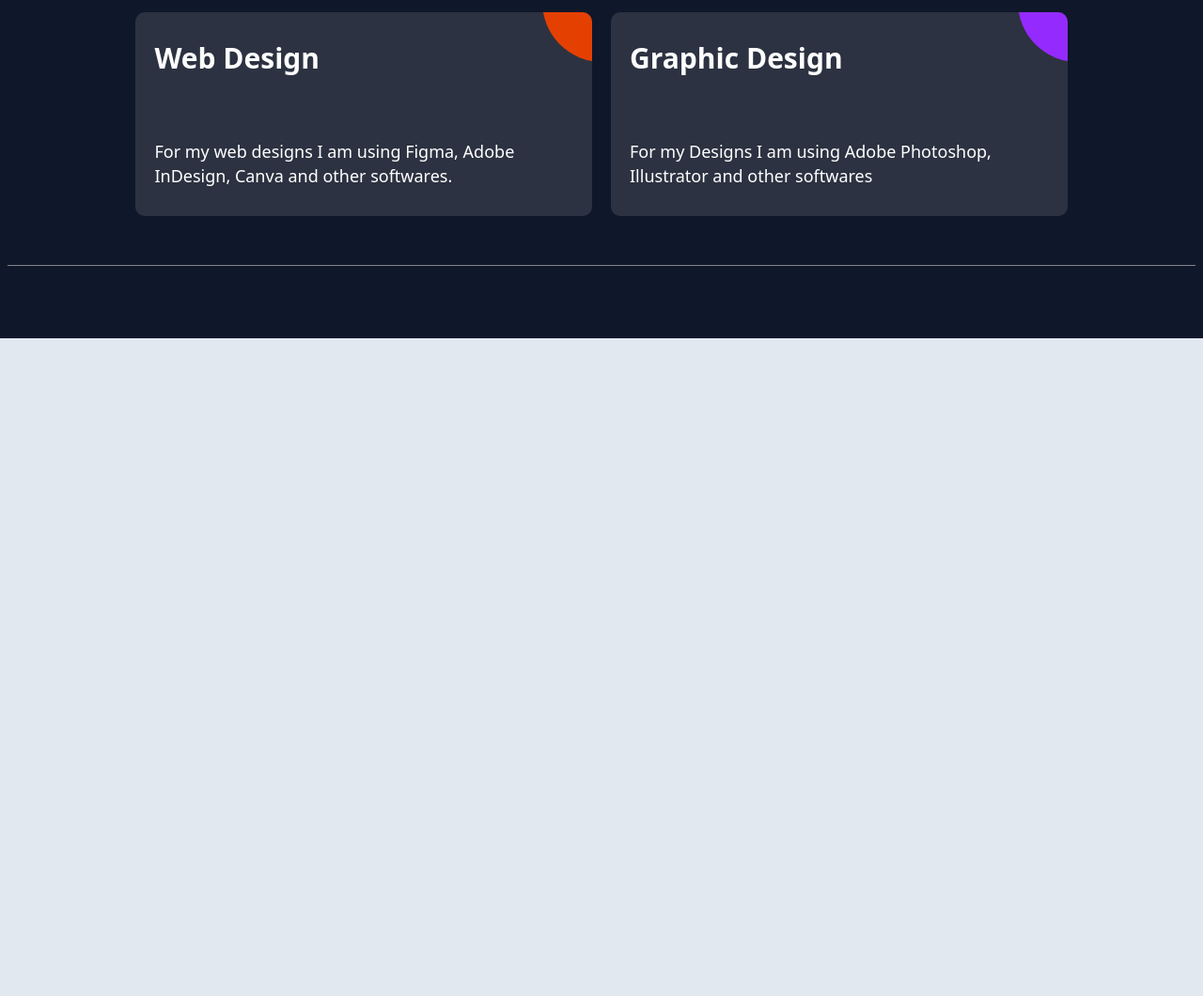
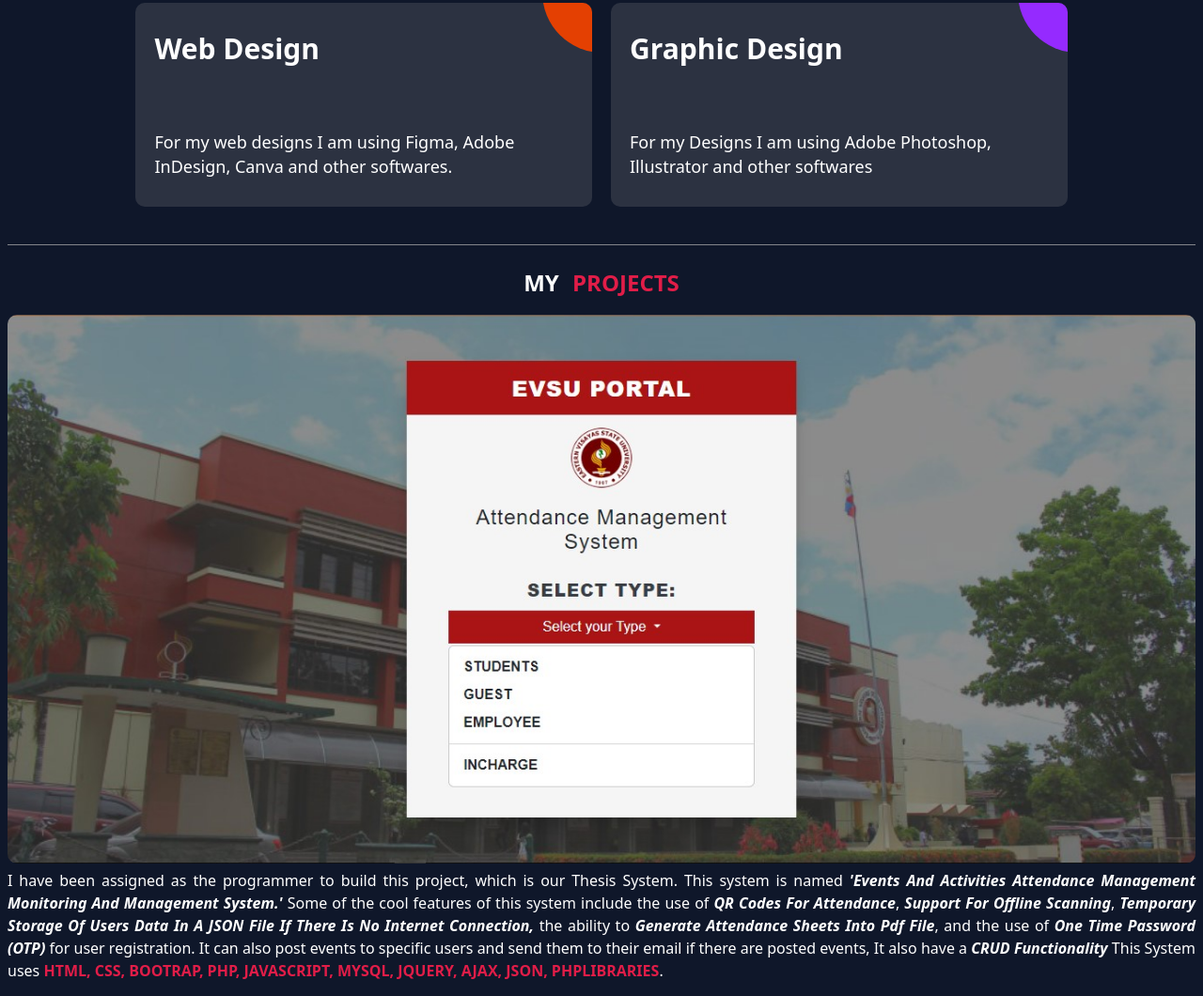
Before and after one commit to dhemz21/dhemz_portfolio, a plain HTML site: page index.html in a window 1280 px wide. Shown: the part 1734-2794 px from the top of the page at 94% size. Before the commit the page ends 2094 px from the top, so only its background shows below. Drawn offline with Linux system fonts and the light colour scheme.

Commit message:
Updated 23/8/2023

```diff
--- a/index.html
+++ b/index.html
@@ -64,8 +64,10 @@
                 </p>
                 <div class="section__contact__links">
                     <a href="https://github.com/dhemz21" target="_blank"><i class="fa-brands fa-github"></i></a>
-                    <a href="https://www.facebook.com/dhemz21.omp" target="_blank"><i class="fa-brands fa-facebook"></i></a>
-                    <a href="https://www.linkedin.com/in/dhemler-omapas-0093281b9" target="_blank"><i class="fa-brands fa-linkedin"></i></a>
+                    <a href="https://www.facebook.com/dhemz21.omp" target="_blank"><i
+                            class="fa-brands fa-facebook"></i></a>
+                    <a href="https://www.linkedin.com/in/dhemler-omapas-0093281b9" target="_blank"><i
+                            class="fa-brands fa-linkedin"></i></a>
                 </div>
             </div>
             <div class="section__introduction">
@@ -92,7 +94,9 @@
             </div>
             <div class="section2__about">
                 <div class="section2__img">
-                    <h1>About <span class="section__span">me</span></h1>
+                    <h1>
+                        About<span class="section__span">me</span>
+                    </h1>
                     <img src="img/dhemz.jpg" alt="">
                 </div>
                 <p>I believe my unique experiences have shaped me into the person I am today and have greatly
@@ -134,10 +138,10 @@
         </div>
     </section>
     <section id="services" class="main__page2">
-        <div class="section2 container">
+        <div class="section3 container">
             <div class="section2__heading">
                 <h1>
-                    My<span class="section__span">Services</span>
+                    My<span class="section__span"> Services</span>
                 </h1>
             </div>
             <div class="section2__main__box">
@@ -197,32 +201,42 @@
                     </a>
                 </div>
             </div>
-            <hr class="section__span">
+            <hr class="section2__hr">
         </div>
     </section>
     <section id="projects" class="main__page2">
-
+        <div class="section4 container">
+            <div class="section2__heading">
+                <h1>
+                    My<span class="section__span"> Projects</span>
+                </h1>
+            </div>
+            <div class="section4__projects">
+                <div class="evsu__system">
+                    <img src="project/Project1.jpg" alt="My project">
+                    <p class="evsu__system__info">
+                       I have been assigned as the programmer to build this project, which is our Thesis System. This system is named
+                       <strong>
+                        'Events and Activities Attendance Management Monitoring and Management System.'
+                       </strong>
+                        Some of the cool features of this system include the use of <strong>QR codes for attendance</strong>,
+                       <strong> support for offline scanning</strong>, <strong>temporary storage of users data in a JSON file if there is no internet
+                        connection,</strong> the ability to <strong>generate attendance sheets into pdf file</strong>, and the use of <strong>One Time Password (OTP)</strong> for user
+                        registration. It can also post events to specific users and send them to their email if there are posted
+                        events, It also have a <strong>CRUD functionality</strong> This System uses <b>HTML, CSS, BOOTRAP, PHP, JAVASCRIPT, MYSQL, jquery, ajax, json, phplibraries</b>.
+                    </p>
+                    <img src="project/Project2.jpg" alt="My project">
+                    <p class="evsu__system__info">
+                        I have been assigned as the programmer to build this project, <strong>PhilHealth System</strong>, This system I built when
+                        I was on OJT on Philhealth. The features of this system can <strong>generate document copy in pdf file</strong>, it uses <strong>One Time Password (OTP)</strong> for employee registration.
+                        Every document has a unique code based on the date that the file was upladed, It also have a CRUD functionality, This system uses
+                        <b>HTML, CSS, BOOTRAP, PHP, JAVASCRIPT, MYSQL, jquery, ajax, phplibraries</b>.
+                     </p>
+                </div>
+            </div>
+        </div>
     </section>
-    <script>
-    document.addEventListener("DOMContentLoaded", function() {
-    const navLinks = document.querySelectorAll(".navbar__menu a");
-
-    navLinks.forEach(link => {
-      link.addEventListener("click", function(event) {
-        event.preventDefault();
-        const targetId = this.getAttribute("href");
-        console.log("Target ID:", targetId); // Add this line
-        const targetElement = document.querySelector(targetId);
-        if (targetElement) {
-          window.scrollTo({
-            top: targetElement.offsetTop - 50, // Adjust scroll position if you have a fixed header
-            behavior: "smooth"
-          });
-        }
-      });
-    });
-});
-    </script>
+    <script src="src/js/srollEvent.js"></script>
 </body>
 
 </html>
--- a/src/css/main-style.css
+++ b/src/css/main-style.css
@@ -97,6 +97,7 @@
 }
 .section__span{
     color: var(--clr-rose600);
+    margin-left: 8px;
 }
 .section__introduction h5{
     text-align: center;
@@ -191,7 +192,7 @@
     position: relative;
     background: var(--clr-slate900);
     height: 100%;
-    padding-bottom: var(--size-4xl);
+    padding-bottom: var(--size-2xl);
 }
 .section2__bg__rocket img{
     width: 900px;
@@ -272,11 +273,11 @@
     padding: 30px 0;
   }
 .section2__heading h1{
-    margin-top: 1rem;
     text-align: center;
     color: var(--clr-white);
     text-transform: uppercase;
     font-size: var(--size-2xl);
+    margin-bottom: var(--size-lg);
 }
 
   .section2__box__item {
@@ -362,3 +363,21 @@
         margin: 10px;
       }
 }
+
+/* Section 4 */
+.section4__projects{
+    display: flex;
+    flex-wrap: wrap;
+    gap: 5px;
+
+}
+.section4__projects img{
+    border-radius: 10px;
+}
+.evsu__system{
+    color: var(--clr-white);
+}
+.evsu__system__info{
+    text-align: justify;
+    margin-bottom: var(--size-lg);
+}
--- a/src/css/style.css
+++ b/src/css/style.css
@@ -58,7 +58,12 @@ ul{
 }
 strong{
     color: var(--clr-white);
+    font-style: italic;
     text-transform: capitalize;
+}
+b{
+    color: var(--clr-rose600);
+    text-transform: uppercase;
 }
 hr{
     height: 1px;
--- /dev/null
+++ b/src/js/srollEvent.js
@@ -0,0 +1,18 @@
+document.addEventListener("DOMContentLoaded", function() {
+    const navLinks = document.querySelectorAll(".navbar__menu a");
+
+    navLinks.forEach(link => {
+      link.addEventListener("click", function(event) {
+        event.preventDefault();
+        const targetId = this.getAttribute("href");
+        // console.log("Target ID:", targetId);
+        const targetElement = document.querySelector(targetId);
+        if (targetElement) {
+          window.scrollTo({
+            top: targetElement.offsetTop - 50,
+            behavior: "smooth"
+          });
+        }
+      });
+    });
+});
```
Also changed, not shown: project/Project1.jpg (added), project/Project2.jpg (added).
